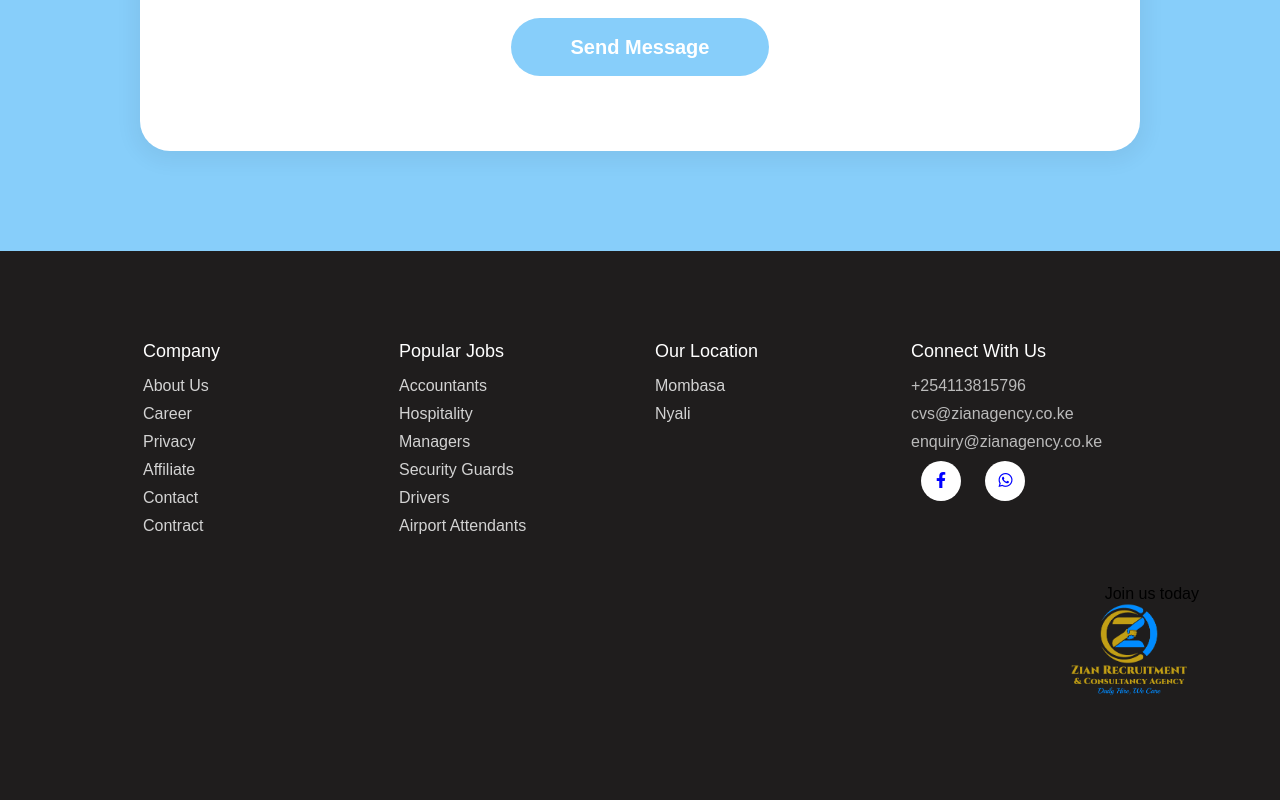
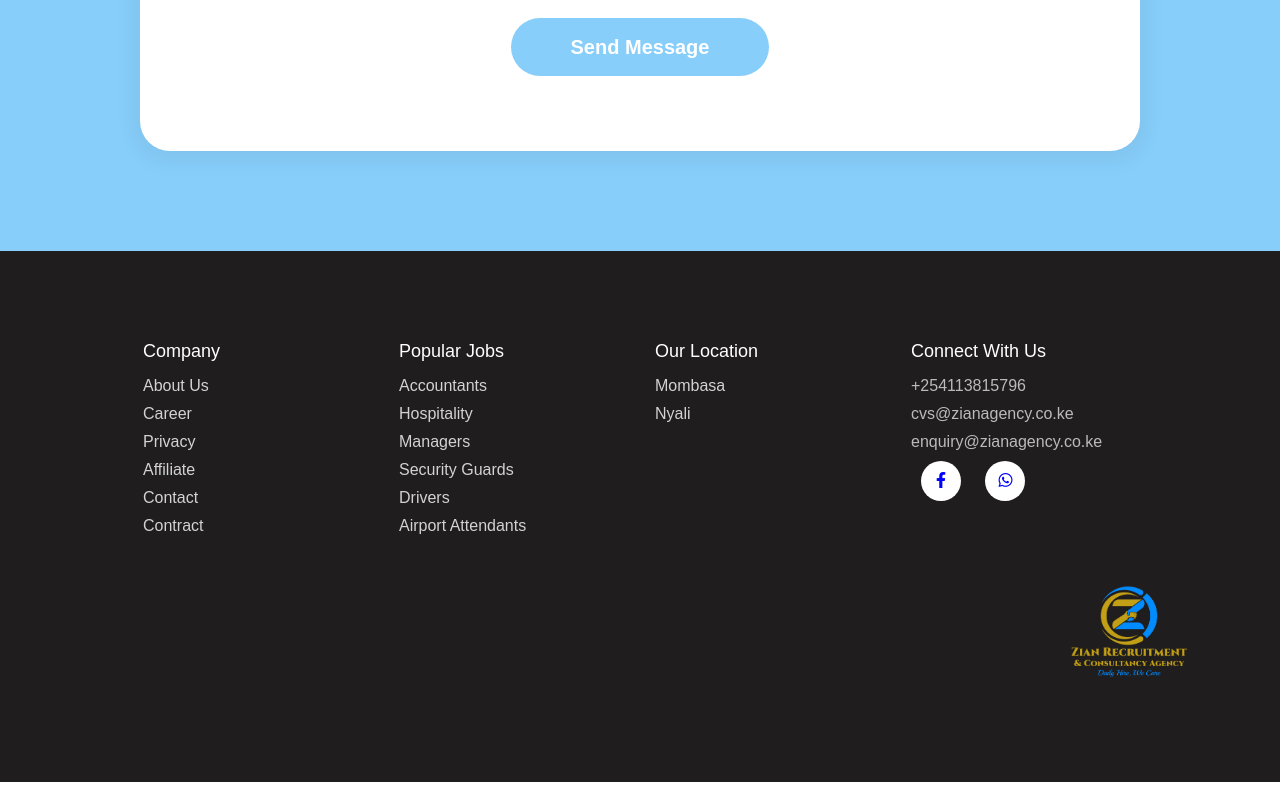
Before and after one commit to oldsage4/zianproject, a plain HTML site: page contact.html in a window 1280 px wide. Shown: the part 1068-1868 px from the top of the page. Drawn offline with nearby package versions, Linux system fonts and the light colour scheme.

Commit message:
Update contact.html

```diff
--- a/contact.html
+++ b/contact.html
@@ -789,7 +789,7 @@ header {
          </div>
      </div>
      <div class="text-mid">
-         Join us today
+
          <ul>
              <li><img src="2D on transparent background.png" width="140" alt="Logo"></li>
          </ul>
```
